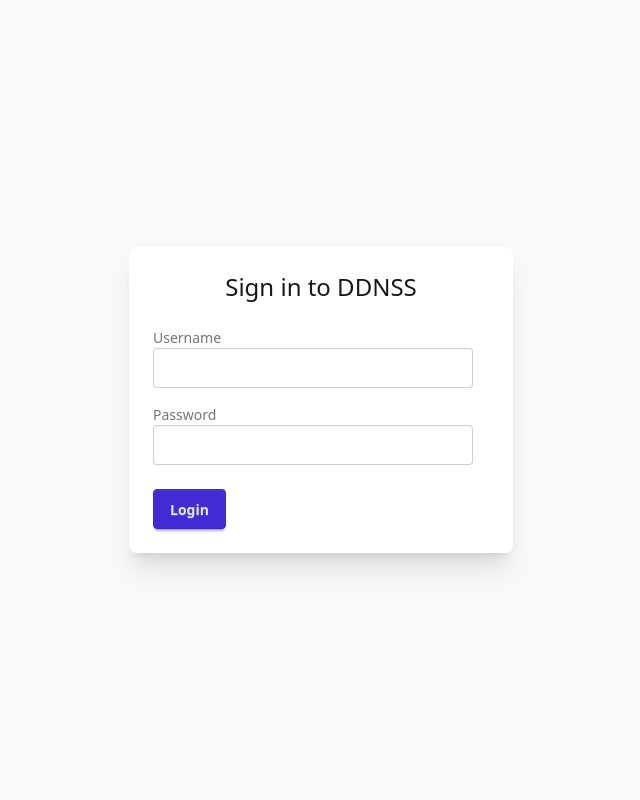
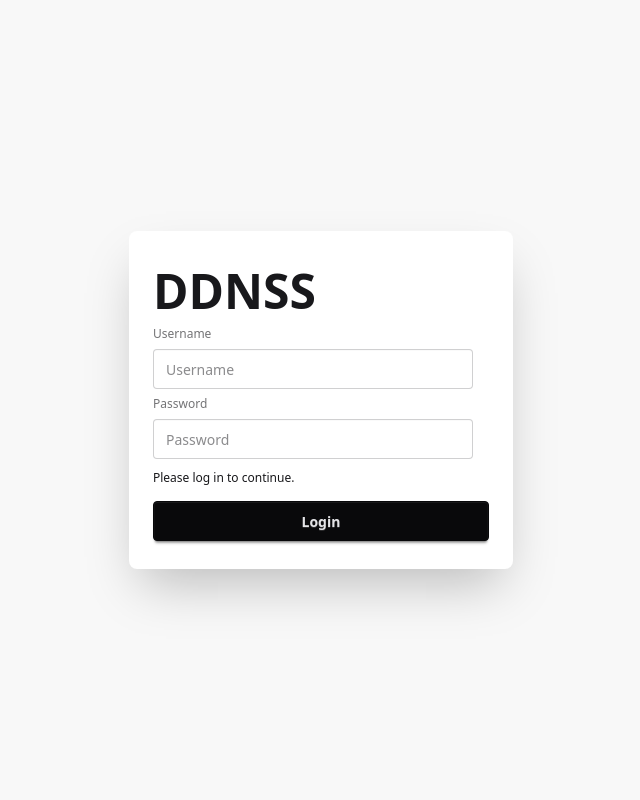
Before and after one commit to zexvar/ddnss, a Flask app: template app/templates/login.jinja in a window 1280 px wide. Shown: the whole page, without its empty margins (319-959 px from the left). Run offline with Flask 3, Linux system fonts and the light colour scheme; the template is opened without the code that fills it, so the values that code supplies are empty; parts of the project's set-up code (start-up, migrations or seed data) failed here and were passed over; some libraries are stand-ins or nearby versions.

Commit message:
feat: update login page

```diff
--- a/app/templates/layouts/base.jinja
+++ b/app/templates/layouts/base.jinja
@@ -2,14 +2,14 @@
 <html lang="en" data-bs-theme="dark">
   <head>
     <meta charset="utf-8" />
-    <title>{% block title %} {% endblock %} - DDNSS</title>
+    <title>DDNSS - {% block title %}{% endblock %}</title>
     <meta name="viewport" content="width=device-width, initial-scale=1" />
-    <link href="{{ url_for('static',filename='css/daisyui.css') }}" rel="stylesheet" type="text/css" />
+    <link rel="stylesheet" href="{{ url_for('static',filename='css/daisyui.css') }}" />
+    <script src="{{ url_for('static',filename='js/tailwindcss.js') }}"></script>
+    <script src="{{ url_for('static',filename='js/htmx.min.js') }}"></script>
   </head>
 
   <body>
-    {% block body %} {% endblock %}
-    <script src="{{ url_for('static',filename='js/htmx.min.js') }}"></script>
-    <script src="{{ url_for('static',filename='js/tailwindcss.js') }}"></script>
+    {% block body %}{% endblock %}
   </body>
 </html>
--- a/app/templates/login.jinja
+++ b/app/templates/login.jinja
@@ -1,56 +1,48 @@
 {% extends "layouts/base.jinja" %}
 
 <!-- title block -->
-{% block title %} Login {% endblock %}
+{% block title %}Login{% endblock %}
 
 <!-- body block -->
 {% block body %}
+<script type="text/javascript">
+  function errorTemplate(message) {
+    return `<div class="text-error">${message}</div>`;
+  }
 
-<script type="text/javascript">
-  document.body.addEventListener("htmx:beforeSwap", (event) => {
+  htmx.on("htmx:beforeSwap", (event) => {
     const xhr = event.detail.xhr;
-    if (event.detail.target.id === "message") {
-      if (xhr.status !== 200) {
-        event.detail.serverResponse = "Unexpected error occurred.";
-      } else {
-        const json = JSON.parse(xhr.response);
-        if (json.error) {
-          event.detail.serverResponse = json.error;
-        } else {
-          event.detail.serverResponse = json.success;
-          const params = new URLSearchParams(location.search);
-          const returnUrl = params.get("returnUrl") || "/";
-          window.location.pathname = returnUrl;
-        }
-      }
+
+    if (event.detail.target.id !== "message") return;
+    if (xhr.status !== 200) {
+      event.detail.serverResponse = errorTemplate("Unexpected error occurred.");
+      return;
+    }
+
+    const json = JSON.parse(xhr.response);
+    event.detail.serverResponse = json.error ? errorTemplate(json.error) : json.success;
+
+    if (json.success) {
+      const returnUrl = new URL(location).searchParams.get("returnUrl") || "/";
+      window.location.href = returnUrl;
     }
   });
 </script>
 
-<div class="min-h-screen flex items-center justify-center bg-base-200">
-  <div class="card w-full max-w-sm bg-base-100 shadow-xl">
-    <div class="card-body">
-      <h2 class="text-center text-2xl font-light">Sign in to DDNSS</h2>
-      <form id="form" hx-post="/login" hx-trigger="submit" hx-target="#message" hx-swap="innerHTML">
-        <div class="form-control mt-4">
-          <label class="label" for="username">
-            <span class="label-text">Username</span>
-          </label>
-          <input type="text" id="username" name="username" class="input input-bordered" required />
-        </div>
-
-        <div class="form-control mt-4">
-          <label class="label" for="password">
-            <span class="label-text">Password</span>
-          </label>
-          <input type="password" id="password" name="password" class="input input-bordered" required />
-        </div>
-
-        <div id="message" class="text-error text-sm mt-2"></div>
-        <div class="form-control mt-6">
-          <button type="submit" class="btn btn-primary">Login</button>
-        </div>
-      </form>
+<div class="hero bg-base-200 h-screen">
+  <div class="hero-content">
+    <div class="card bg-base-100 w-sm shadow-2xl">
+      <div class="card-body">
+        <form class="fieldset" hx-post="/login" hx-trigger="submit" hx-target="#message">
+          <legend class="fieldset-legend text-5xl font-bold">DDNSS</legend>
+          <label for="username" class="label">Username</label>
+          <input id="username" name="username" placeholder="Username" type="text" class="input" />
+          <label for="password" class="label">Password</label>
+          <input id="password" name="password" placeholder="Password" type="password" class="input" />
+          <div id="message" class="mb-2 mt-1">Please log in to continue.</div>
+          <button type="submit" class="btn btn-neutral">Login</button>
+        </form>
+      </div>
     </div>
   </div>
 </div>
```
